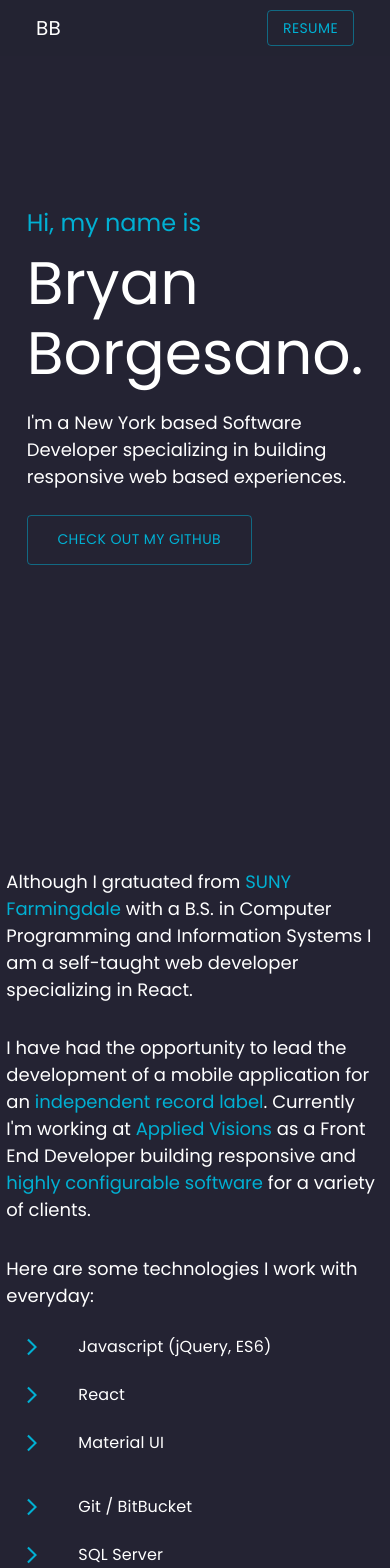
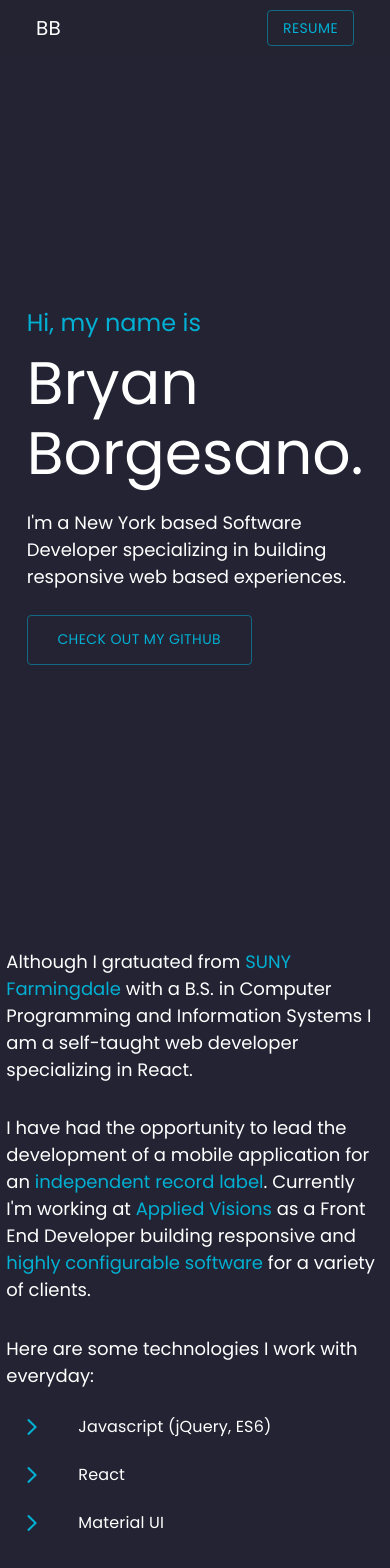
Before and after one commit to BryanBorge/portfolio-2.0, a React (Create React App) app: page / in a window 390 px wide. Shown: the top 1568 px of the page. Built offline with nearby package versions, Linux system fonts and the light colour scheme.

Commit message:
Adjust styling for screen sizes

```diff
--- a/src/Pages/About.js
+++ b/src/Pages/About.js
@@ -5,7 +5,11 @@ import { List, Typography } from "@mui/material";
 import CustomListItem from "../Components/CustomListItem/CustomListItem";
 import { PRIMARY_COLOR } from "../theme/contants";
 import { motion } from "framer-motion";
+import { useMediaQuery } from "@mui/material";
+
 const AboutMe = () => {
+  const mediumViewport = useMediaQuery("(min-width:768px)");
+
   return (
     <Box
       display="flex"
@@ -13,14 +17,18 @@ const AboutMe = () => {
       justifyContent="space-evenly"
       flexWrap="wrap"
       style={{ width: "100%" }}
-      sx={{ ml: 5, mr: 5, mb: 20 }}>
+      sx={{ ml: 5, mr: 5, mb: 20, mt: mediumViewport ? 30 : 10 }}>
       <div style={{ maxWidth: "700px", display: "flex", flexDirection: "column", marginBottom: "20px" }}>
         <motion.div
           style={{ display: "flex", flexDirection: "column" }}
           transition={{ duration: 1 }}
-          whileInView={{ opacity: 1 }}
+          whileInView="visible"
           viewport={{ once: true }}
-          initial={{ opacity: 0 }}>
+          initial="hidden"
+          variants={{
+            visible: { opacity: 1 },
+            hidden: { opacity: 0 },
+          }}>
           <Typography gutterBottom variant="p">
             Although I gratuated from{" "}
             <a href="https://www.farmingdale.edu/" target="_blank" rel="noreferrer">
--- a/src/Pages/Experience.js
+++ b/src/Pages/Experience.js
@@ -35,7 +35,7 @@ const Experience = () => {
           height: "400px",
           width: "100%",
         }}
-        sx={{ mb: 20 }}>
+        sx={{ mb: 20, mt: mediumViewport ? 20 : 10 }}>
         <Tabs
           orientation={mediumViewport ? "vertical" : "horizontal"}
           value={value}
--- a/src/Pages/Landing.js
+++ b/src/Pages/Landing.js
@@ -3,10 +3,18 @@ import Box from "@mui/material/Box";
 import Button from "@mui/material/Button";
 import { Typography } from "@mui/material";
 import MotionButton from "../Components/MotionButton/MotionButton";
+import { useMediaQuery } from "@mui/material";
 import { motion } from "framer-motion";
+
 const Landing = () => {
+  const mediumViewport = useMediaQuery("screen and (min-width:768px)");
+
   return (
-    <Box display="flex" alignItems="center" justifyContent="center" sx={{ ml: 10, mr: 10, mt: 5, mb: 20 }}>
+    <Box
+      display="flex"
+      alignItems="center"
+      justifyContent="center"
+      sx={{ ml: 10, mr: 10, mt: mediumViewport ? 30 : 10 }}>
       <motion.div animate={{ y: [-200, 0], opacity: [0, 1] }}>
         <div style={{ display: "flex", flexDirection: "column", alignItems: "flex-start", height: "100%" }}>
           <Typography variant="h5" gutterBottom color="secondary">
@@ -28,7 +36,7 @@ const Landing = () => {
             initial={{ opacity: 0 }}
             animate={{ scale: [1.1, 0.9, 1] }}>
             <MotionButton whileHover={{ scale: 1.1 }} whileTap={{ scale: 0.9 }}>
-              <a href="https://github.com/BryanBorge" target="_blank"  rel="noreferrer">
+              <a href="https://github.com/BryanBorge" target="_blank" rel="noreferrer">
                 <Button color="secondary" variant="outlined" style={{ width: "225px", height: "50px" }}>
                   Check out my GitHub
                 </Button>
```
